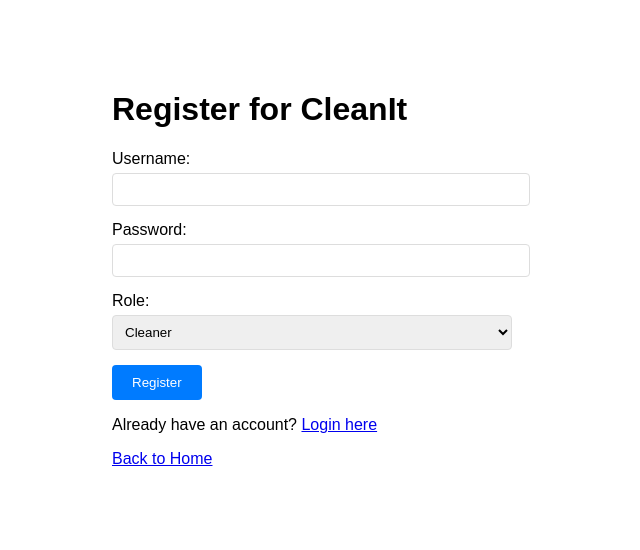
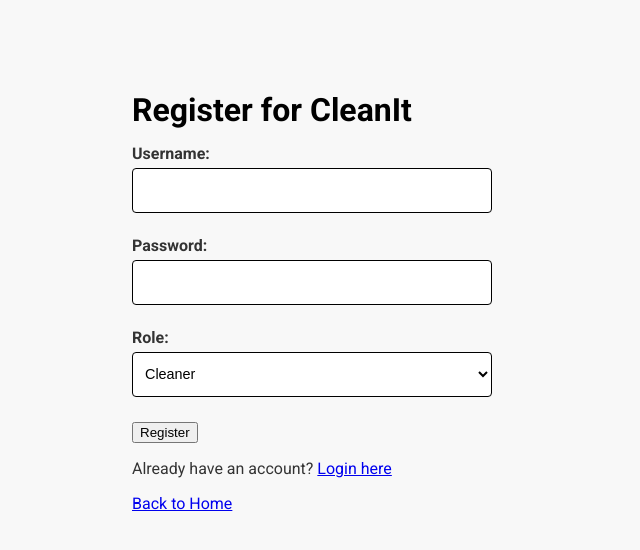
Before and after one commit to tomgosling57/cleanit, a Flask app: page /users/user/register in a window 1280 px wide. Shown: the top 550 px of the page, without its empty margins (328-968 px from the left). Run offline with Flask 3, Linux system fonts and the light colour scheme; a user stored in the database is signed in.

Commit message:
refactor(styles): moved inline styles from html files into global style sheets

```diff
--- a/templates/register.html
+++ b/templates/register.html
@@ -4,9 +4,9 @@
     <meta charset="UTF-8">
     <meta name="viewport" content="width=device-width, initial-scale=1.0">
     <title>Register - CleanIt</title>
+    {% include 'styles.html' %}
     <style>
         body {
-            font-family: Arial, sans-serif;
             max-width: 400px;
             margin: 50px auto;
             padding: 20px;
@@ -17,20 +17,6 @@
         label {
             display: block;
             margin-bottom: 5px;
-        }
-        input, select {
-            width: 100%;
-            padding: 8px;
-            border: 1px solid #ddd;
-            border-radius: 4px;
-        }
-        button {
-            background-color: #007bff;
-            color: white;
-            padding: 10px 20px;
-            border: none;
-            border-radius: 4px;
-            cursor: pointer;
         }
         .flash-messages {
             margin-bottom: 20px;
```
